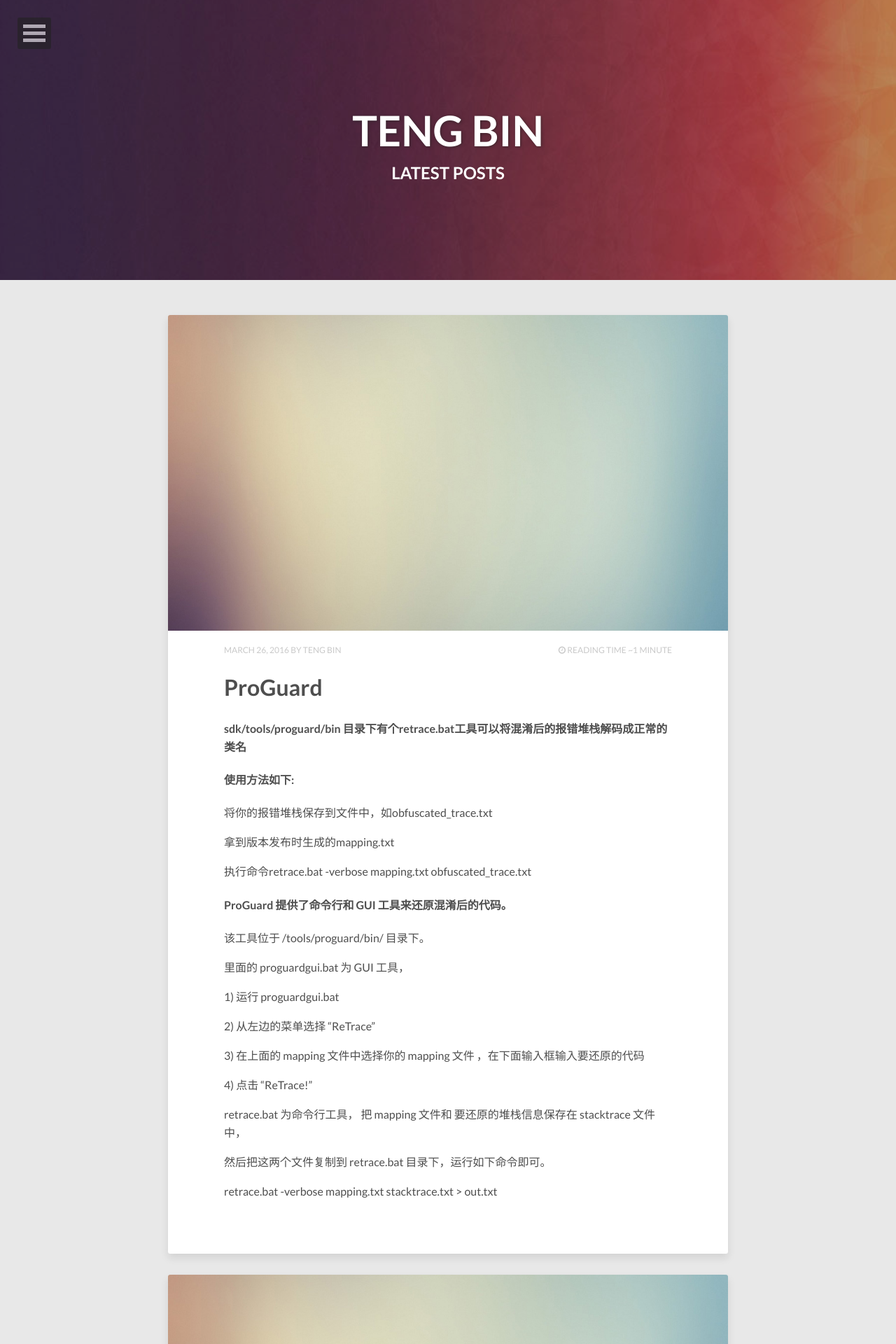
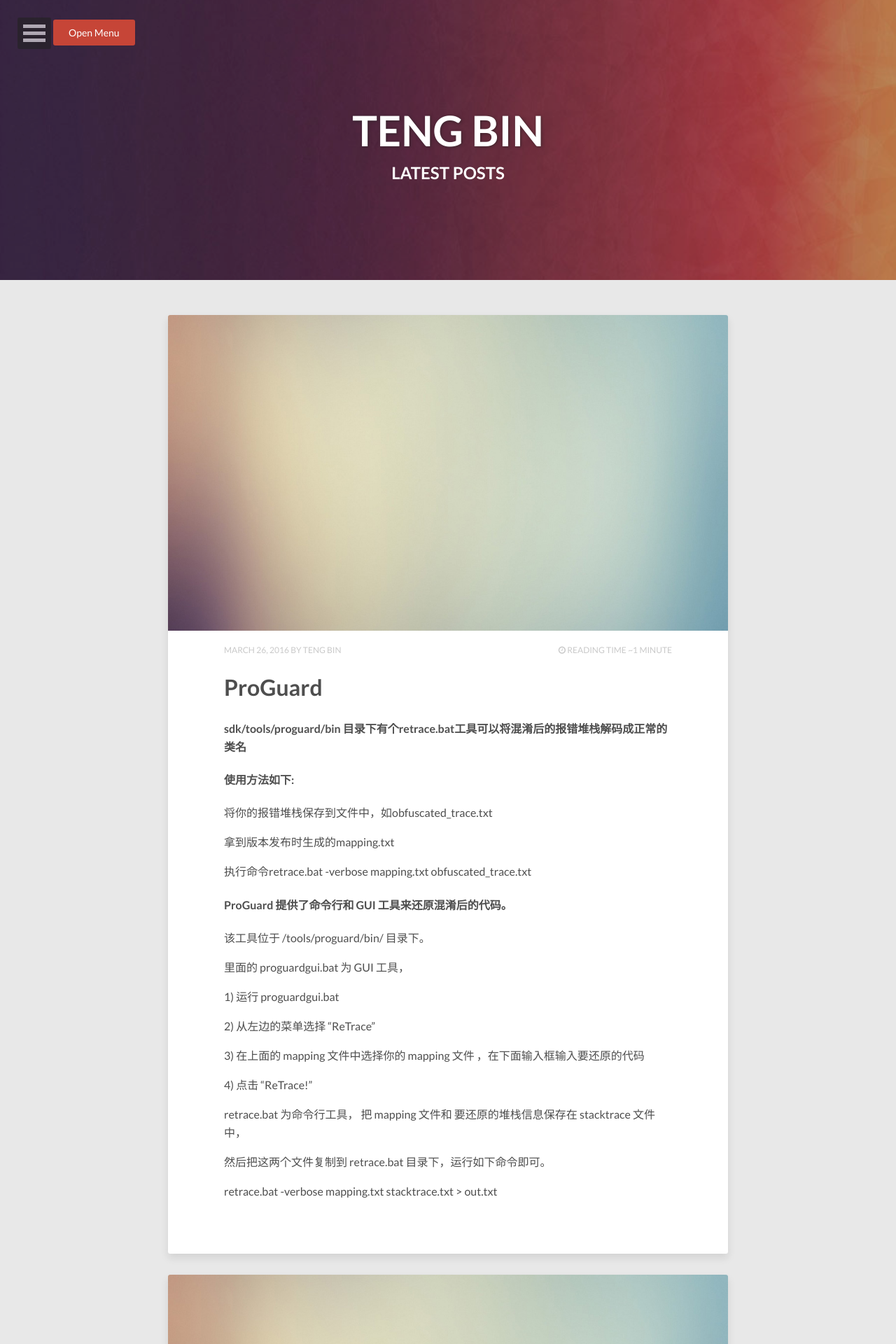
Before and after one commit to tengbinlive/tengbinlive.github.io, a Jekyll site: the page built from index.html, in a window 1280 px wide. Shown: the top 1920 px of the page at 70% size. Built offline with Jekyll 4.4.1, drawn with Linux system fonts in a browser that asks for light colours; nearby versions of some CDN libraries; the list of posts is cut into pages by our own code.

Commit message:
no message

```diff
--- a/_includes/navigation.html
+++ b/_includes/navigation.html
@@ -1,5 +1,6 @@
 <nav id="dl-menu" class="dl-menuwrapper" role="navigation">
 	<button class="dl-trigger">Open Menu</button>
+	<a href="#" class="btn btn-danger">Open Menu</a>
 	<ul class="dl-menu">
 		<li><a href="{{ site.url }}/">Home</a></li>
 		<li>
```
